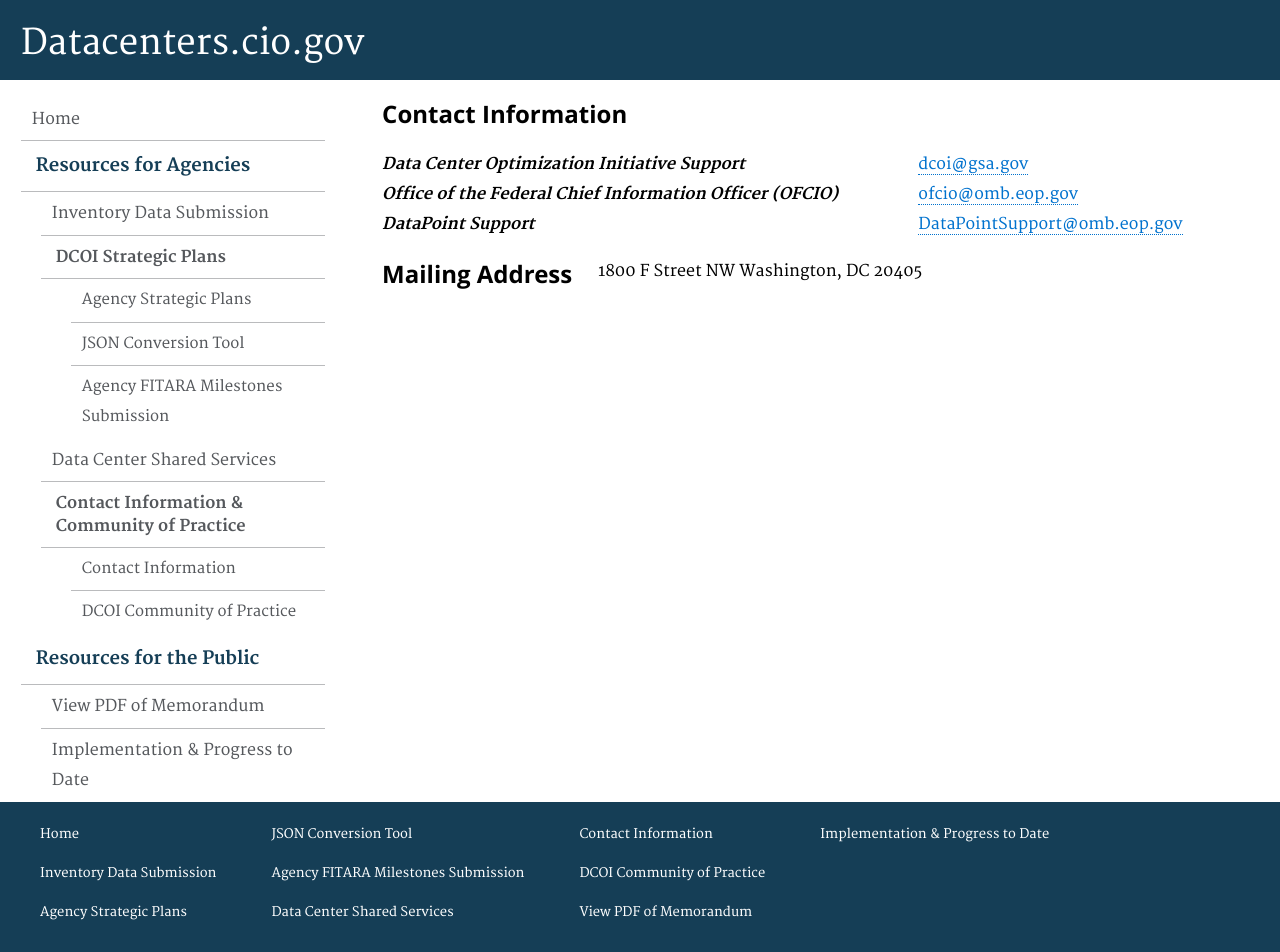
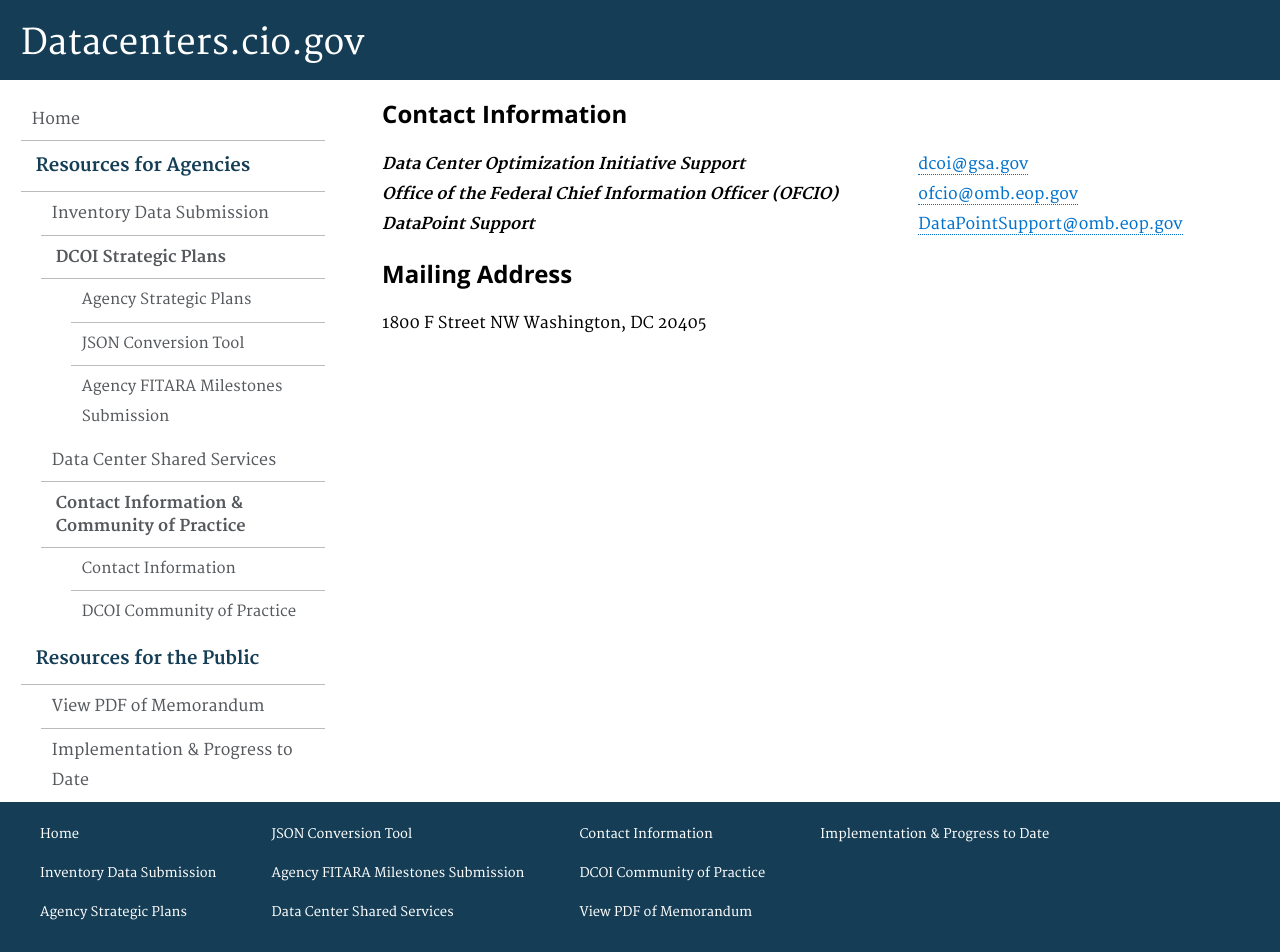
Before and after one commit to ydave-reisys/datacenters, a Jekyll site: the page built from pages/contact-info.html, in a window 1280 px wide and 952 px high. Built offline with Jekyll 4.4.1, drawn with Linux system fonts in a browser that asks for light colours; nearby versions of some CDN libraries; Markdown is read by kramdown in place of the engine named in the settings.

Commit message:
contact info neat test

```diff
--- a/assets/css/styles.scss
+++ b/assets/css/styles.scss
@@ -482,8 +482,3 @@
       @include span-columns(12);
     }
 }
-.address-block{
-  @include outer-container;
-  h2 { @include span-columns(3); }
-  p { @include span-columns(9); }
-}
--- a/pages/contact-info.html
+++ b/pages/contact-info.html
@@ -21,7 +21,7 @@
         <td style="padding-left: 5em"><a href="mailto:DataPointSupport@omb.eop.gov">DataPointSupport@omb.eop.gov</a></td>
     </tr>
 </table>
-<div class="address-block">
+<div>
     <h2>Mailing Address</h2>
     <p>1800 F Street NW Washington, DC 20405</p>
 </div>
```
